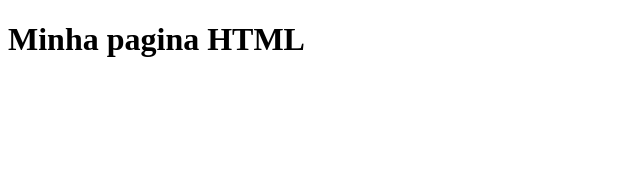
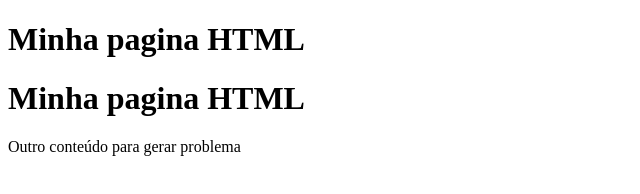
Before and after one commit to sioliv/gama-github, a plain HTML site: page index.html in a window 1280 px wide. Shown: the whole page, without its empty margins (0-640 px from the left). Drawn offline with Linux system fonts and the light colour scheme.

Commit message:
outro commit desta vez em master

```diff
--- a/index.html
+++ b/index.html
@@ -5,6 +5,9 @@
 </head>
 <body>
 	<h1>Minha pagina HTML</h1>
+	<h1>Minha pagina HTML</h1>
+	<p>Outro conteúdo para gerar problema</p>
+
 
 </body>
 </html>
```
